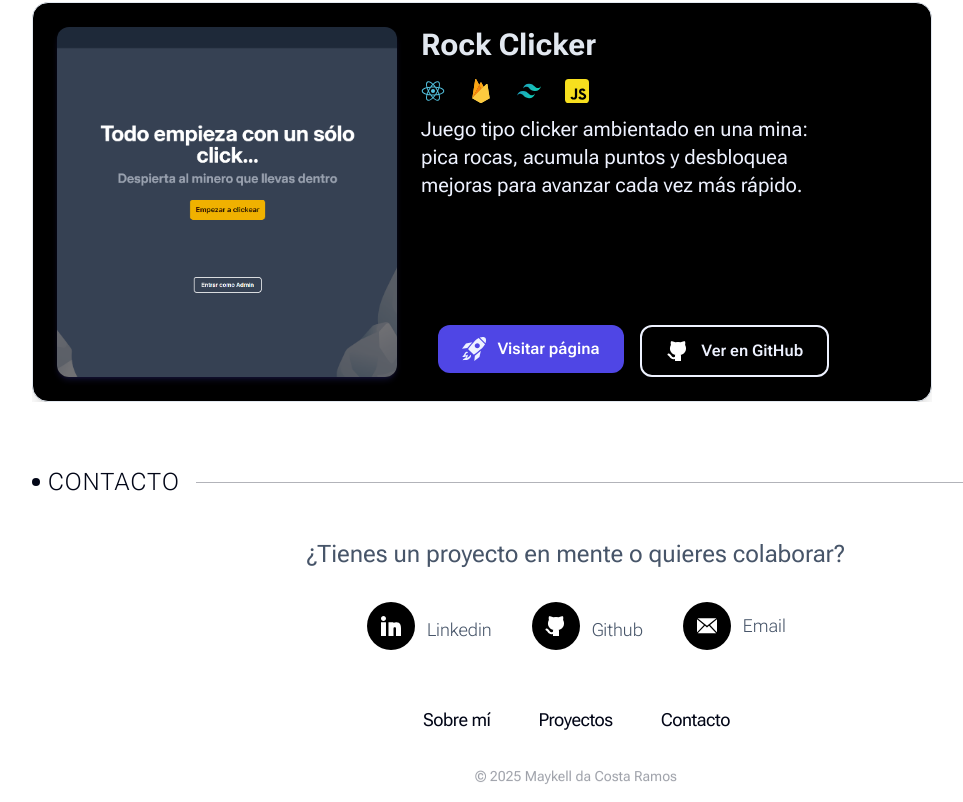
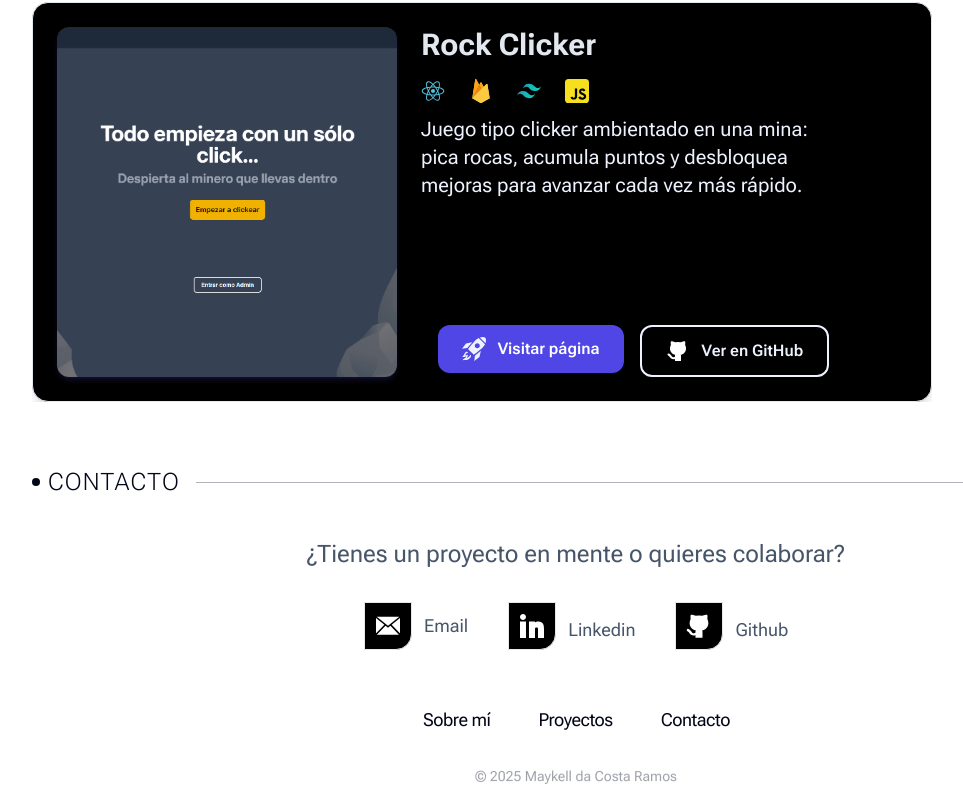
Before and after one commit to MaykelldaCostaRamos/Portafolio, a React (Vite) app: page / in a window 1280 px wide. Shown: the part 1369-2171 px from the top of the page, without its empty margins (64-1027 px from the left). Built offline with nearby package versions, Linux system fonts and the light colour scheme.

Commit message:
hover iconos, texto

```diff
--- a/src/components/Contact.jsx
+++ b/src/components/Contact.jsx
@@ -34,7 +34,24 @@ export default function Contact() {
 
                    {/* Redes sociales */}
                     <LayoutReveal isHero>
-                      <div className="flex flex-col lg:text-lg md:flex-row px-4 gap-4 md:gap-10 font-extralight text-slate-600 dark:text-slate-200">
+                      <div className="flex flex-col lg:text-lg md:flex-row px-4 gap-4 md:gap-10 text-slate-600 dark:text-slate-200">
+
+                         {/* Email */}
+                        <a
+                          onClick={() => (window.location.href = "mailto:mkpako2009@hotmail.com")}
+                          name="Email"
+                          target="_blank"
+                          rel="noreferrer noopener"
+                          aria-label="Enviar email a mkpako2009@hotmail.com"
+                          className="group flex items-center gap-3 transition cursor-pointer"
+                        >
+                          <div className="flex items-center justify-center w-12 h-12 rounded-ee-2xl bg-black dark:border-indigo-300 border group-hover:bg-slate-500/70 transition">
+                            <MailIcon className="w-6 h-6 text-white" />
+                          </div>
+                          <span className="flex items-center h-12 group-hover:text-slate-500 transition">
+                            Email
+                          </span>
+                        </a>
 
                         {/* Linkedin */}
                         <a
@@ -44,10 +61,10 @@ export default function Contact() {
                           aria-label="Perfil de Linkedin de Maykell Da Costa Ramos"
                           className="group flex items-center gap-3 transition"
                         >
-                          <div className="flex items-center justify-center w-12 h-12 rounded-full bg-black dark:bg-indigo-700 group-hover:bg-indigo-700/70 transition">
-                            <LinkedinIcon className="w-5 h-5 text-white" />
+                          <div className="flex items-center justify-center w-12 h-12 rounded-ee-2xl bg-black dark:border-indigo-300 border group-hover:bg-slate-500/70 transition">
+                            <LinkedinIcon className="w-6 h-6 text-white" />
                           </div>
-                          <span className="flex items-center h-12 group-hover:text-indigo-400 transition translate-y-1">
+                          <span className="flex items-center h-12 group-hover:text-slate-500 transition translate-y-1">
                             Linkedin
                           </span>
                         </a>
@@ -60,30 +77,15 @@ export default function Contact() {
                           aria-label="Perfil de Github de Maykell Da Costa Ramos"
                           className="group flex items-center gap-3 transition"
                         >
-                          <div className="flex items-center justify-center w-12 h-12 rounded-full bg-black dark:bg-indigo-700 group-hover:bg-indigo-700/70 transition">
-                            <GithubIcon className="w-6 h-6 text-white" aria-hidden="true" />
+                          <div className="flex items-center justify-center w-12 h-12 rounded-ee-2xl bg-black dark:border-indigo-300 border group-hover:bg-slate-500/70 transition">
+                            <GithubIcon className="w-7 h-7 text-white" aria-hidden="true" />
                           </div>
-                          <span className="flex items-center h-12 group-hover:text-indigo-400 transition translate-y-1">
+                          <span className="flex items-center h-12 group-hover:text-slate-500 transition translate-y-1">
                             Github
                           </span>
                         </a>
 
-                        {/* Email */}
-                        <a
-                          onClick={() => (window.location.href = "mailto:mkpako2009@hotmail.com")}
-                          name="Email"
-                          target="_blank"
-                          rel="noreferrer noopener"
-                          aria-label="Enviar email a mkpako2009@hotmail.com"
-                          className="group flex items-center gap-3 transition cursor-pointer"
-                        >
-                          <div className="flex items-center justify-center w-12 h-12 rounded-full bg-black dark:bg-indigo-700 group-hover:bg-indigo-700/70 transition">
-                            <MailIcon className="w-5 h-5 text-white" />
-                          </div>
-                          <span className="flex items-center h-12 group-hover:text-indigo-400 transition">
-                            Email
-                          </span>
-                        </a>
+
                       </div>
                     </LayoutReveal>
 
--- a/src/components/Hero.jsx
+++ b/src/components/Hero.jsx
@@ -52,7 +52,7 @@ export default function Hero() {
         </div>
 
         {/* Imagen */}
-        <LayoutReveal isHero className="delay-400 md:w-64 lg:w-80 lg:mx-auto xl:w-96 ">
+        <LayoutReveal isHero className="delay-400 md:w-64 lg:w-80 lg:mx-auto xl:w-96">
           <div className="relative w-full">
             <img
               className="w-full h-auto rounded-lg"
```
